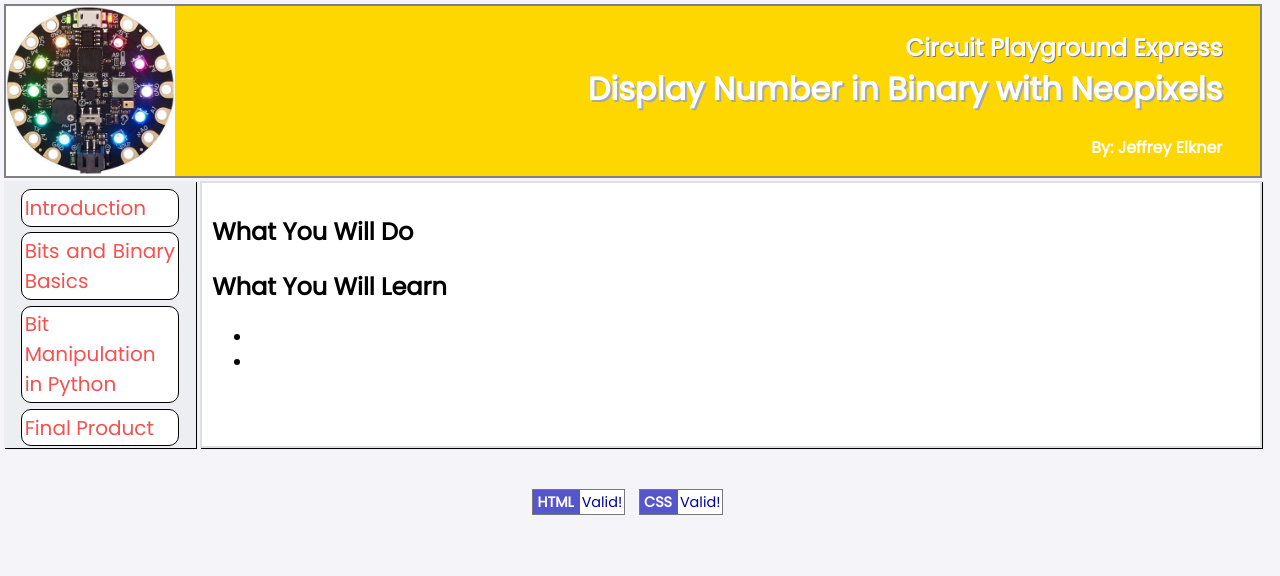
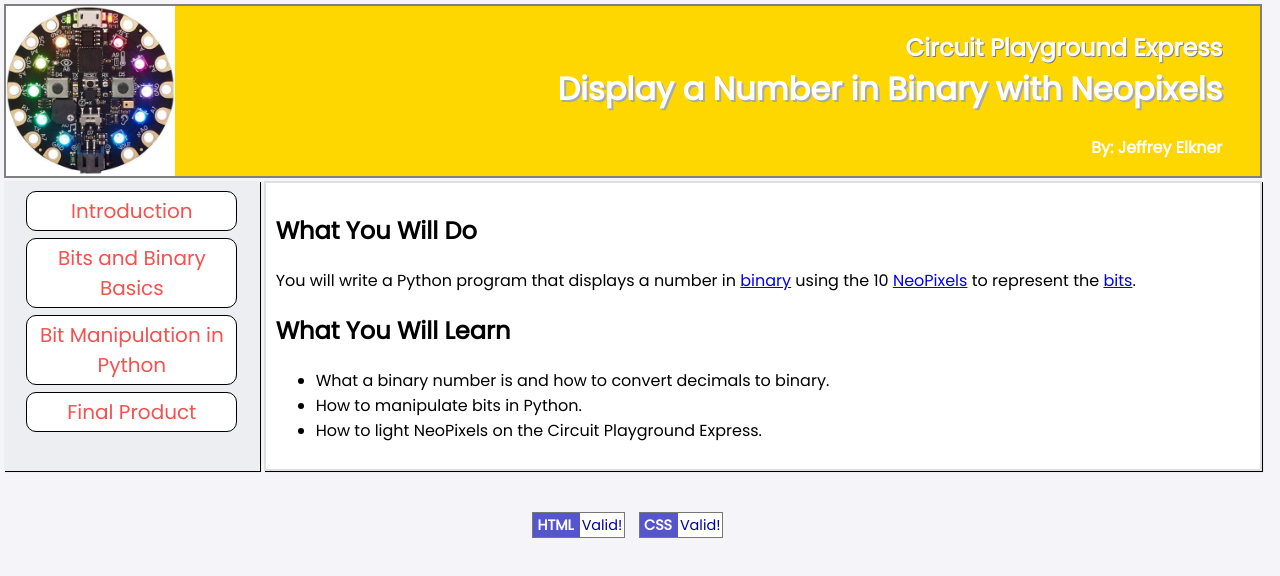
Before and after one commit to jelkner/cpycpe_projects, a plain HTML site: page number_in_binary/index.html in a window 1280 px wide. Drawn offline with Linux system fonts and the light colour scheme.

Commit message:
Work on intro to Display a Number in Binary

```diff
--- a/number_in_binary/cpe_lesson.css
+++ b/number_in_binary/cpe_lesson.css
@@ -1,7 +1,7 @@
 body {
     background-color: #F5F5F9;
     display: grid;
-    grid-template-columns: 15vw 83vw;
+    grid-template-columns: 20vw 78vw;
     grid-template-rows: auto auto auto;
     grid-gap: 0.3vw;
     margin: 0.3vw;
@@ -19,7 +19,6 @@ header {
     border: 2px solid gray;
     grid-area: 1 / 1 / 2 / 3;
 }
-
 header > h1 {
     margin-top: 0;
     padding-top: 0;
@@ -48,7 +47,7 @@ nav > a {
     padding: 1.5%;
     background-color: white;
     border: 1px solid black;
-    border-radius: 10px;\
+    border-radius: 10px;
     text-align:center;
     text-decoration: none;
     color: #F3524F;
--- a/number_in_binary/index.html
+++ b/number_in_binary/index.html
@@ -2,7 +2,7 @@
 <html lang="en">
 <head>
 <meta charset="utf-8">
-<title>Display Number in Binary with Neopixels</title>
+<title>Display a Number in Binary with Neopixels</title>
 <style>
 @import url(https://fonts.googleapis.com/css?family=Poppins);
 @import url(cpe_lesson.css);
@@ -12,7 +12,7 @@
 
 <header>
 <h2>Circuit Playground Express</h2>
-<h1>Display Number in Binary with Neopixels</h1>
+<h1>Display a Number in Binary with Neopixels</h1>
 <p>By: Jeffrey Elkner<p>
 </header>
 
@@ -25,11 +25,19 @@
 
 <main>
 <h2>What You Will Do</h2>
+<p>
+You will write a Python program that displays a number in
+<a href="https://en.wikipedia.org/wiki/Binary_number">binary</a> using the 10
+<a href="https://en.wikipedia.org/wiki/Adafruit_Industries#NeoPixel">
+NeoPixels</a> to represent the
+<a href="https://en.wikipedia.org/wiki/Bit">bits</a>.
+</p>
 
 <h2>What You Will Learn</h2>
 <ul>
-  <li></li>
-  <li></li>
+  <li>What a binary number is and how to convert decimals to binary.</li>
+  <li>How to manipulate bits in Python.</li>
+  <li>How to light NeoPixels on the Circuit Playground Express.</li>
 </ul>
 </main>
 
```
Also changed, not shown: number_in_binary/binary_basics.html (+2 -2 lines), number_in_binary/bit_manipulation.html (+2 -2 lines), number_in_binary/final_product.html (+2 -2 lines). Lines whose indentation alone changed are shown as unchanged.
